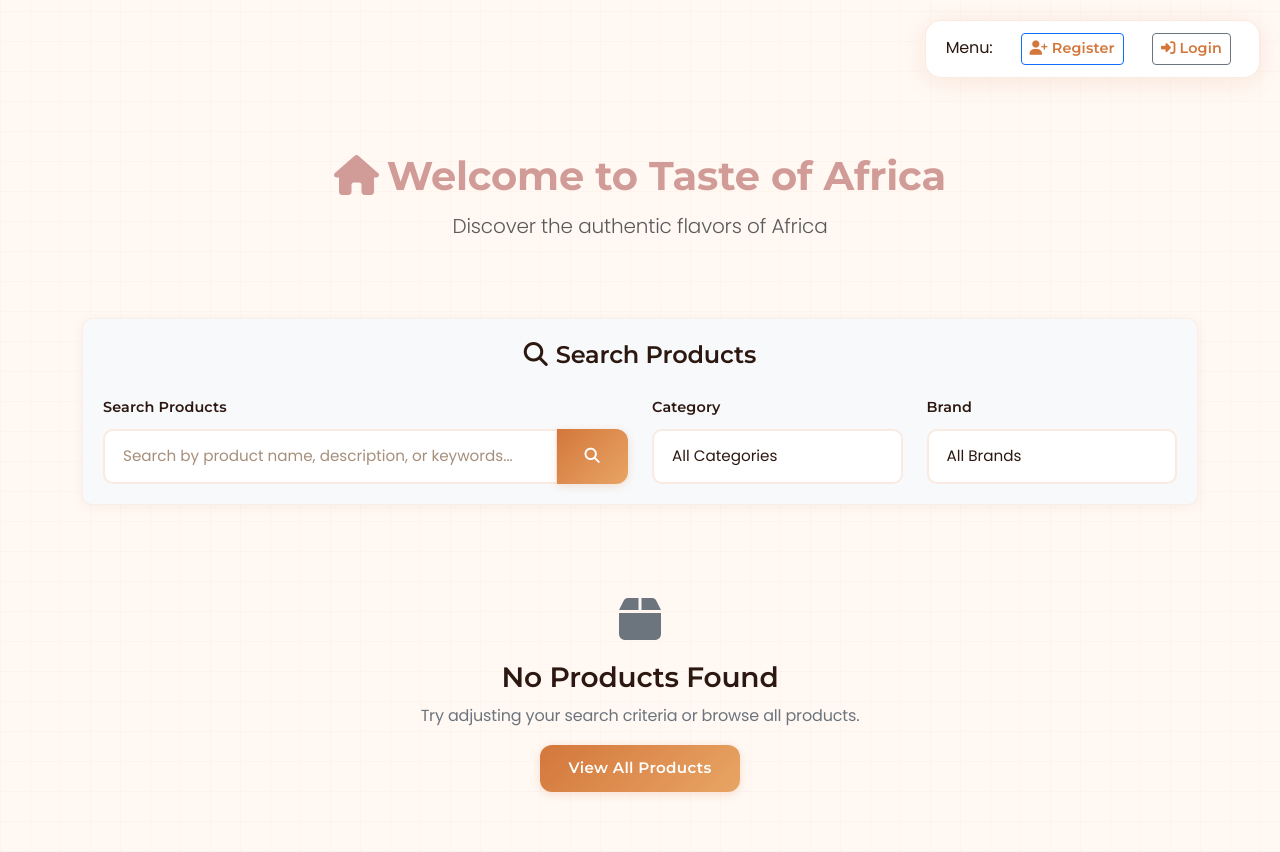
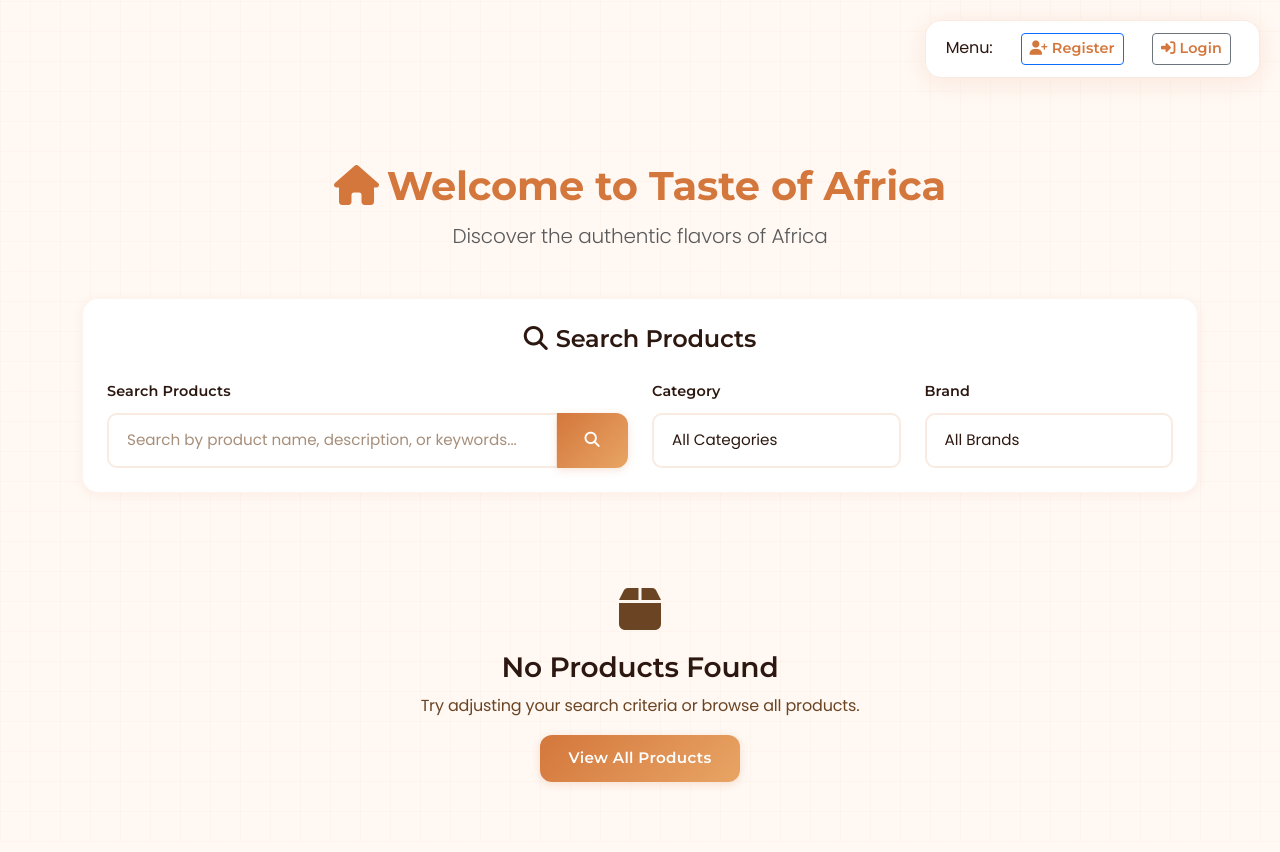
Before and after one commit to ladymargehagan/ECommerceLabs, a PHP site: page / in a window 1280 px wide. After the commit the page ends 788 px from the top, so only its background shows below. Run offline with PHP 8.4, Linux system fonts and the light colour scheme; data that the repository does not hold is empty; some libraries are stand-ins or nearby versions.

Commit message:
ui changes

```diff
--- a/admin/brand.php
+++ b/admin/brand.php
@@ -19,8 +19,8 @@ if ($_SESSION['role'] != 1) {
     <title>Brand Management - Taste of Africa</title>
     <link href="https://cdn.jsdelivr.net/npm/bootstrap@5.3.0/dist/css/bootstrap.min.css" rel="stylesheet">
     <link href="https://cdnjs.cloudflare.com/ajax/libs/font-awesome/6.4.0/css/all.min.css" rel="stylesheet">
-    <link href="../css/main.css" rel="stylesheet">
-    <link href="../css/brand.css" rel="stylesheet">
+    <link href="../css/main.css?v=2.0" rel="stylesheet">
+    <link href="../css/brand.css?v=2.0" rel="stylesheet">
 </head>
 <body>
     <div class="container-fluid">
--- a/admin/dashboard.php
+++ b/admin/dashboard.php
@@ -22,7 +22,7 @@ $user_email = $_SESSION['email'];
     <title>Admin Dashboard - Taste of Africa</title>
     <link href="https://cdn.jsdelivr.net/npm/bootstrap@5.3.0/dist/css/bootstrap.min.css" rel="stylesheet">
     <link href="https://cdnjs.cloudflare.com/ajax/libs/font-awesome/6.4.0/css/all.min.css" rel="stylesheet">
-    <link href="../css/main.css" rel="stylesheet">
+    <link href="../css/main.css?v=2.0" rel="stylesheet">
 </head>
 <body>
     <div class="container-fluid">
--- a/admin/product.php
+++ b/admin/product.php
@@ -19,8 +19,8 @@ if ($_SESSION['role'] != 1) {
     <title>Product Management - Taste of Africa</title>
     <link href="https://cdn.jsdelivr.net/npm/bootstrap@5.3.0/dist/css/bootstrap.min.css" rel="stylesheet">
     <link href="https://cdnjs.cloudflare.com/ajax/libs/font-awesome/6.4.0/css/all.min.css" rel="stylesheet">
-    <link href="../css/main.css" rel="stylesheet">
-    <link href="../css/product.css" rel="stylesheet">
+    <link href="../css/main.css?v=2.0" rel="stylesheet">
+    <link href="../css/product.css?v=2.0" rel="stylesheet">
 </head>
 <body>
     <div class="container-fluid">
--- a/all_product.php
+++ b/all_product.php
@@ -74,7 +74,7 @@ $total_pages = $limit > 0 ? ceil($total_count / $limit) : 0;
     <title>All Products - Taste of Africa</title>
     <link href="https://cdn.jsdelivr.net/npm/bootstrap@5.3.0/dist/css/bootstrap.min.css" rel="stylesheet">
     <link href="https://cdnjs.cloudflare.com/ajax/libs/font-awesome/6.4.0/css/all.min.css" rel="stylesheet">
-    <link href="css/main.css" rel="stylesheet">
+    <link href="css/main.css?v=2.0" rel="stylesheet">
     <link href="css/index.css" rel="stylesheet">
     <style>
         .product-card {
--- a/cart.php
+++ b/cart.php
@@ -43,7 +43,7 @@ $total = $subtotal + $tax;
     <title>Shopping Cart - Taste of Africa</title>
     <link href="https://cdn.jsdelivr.net/npm/bootstrap@5.3.0/dist/css/bootstrap.min.css" rel="stylesheet">
     <link href="https://cdnjs.cloudflare.com/ajax/libs/font-awesome/6.4.0/css/all.min.css" rel="stylesheet">
-    <link href="css/main.css" rel="stylesheet">
+    <link href="css/main.css?v=2.0" rel="stylesheet">
     <link href="css/index.css" rel="stylesheet">
     <style>
         .cart-item {
--- a/checkout.php
+++ b/checkout.php
@@ -42,7 +42,7 @@ $total = $subtotal + $tax;
     <title>Checkout - Taste of Africa</title>
     <link href="https://cdn.jsdelivr.net/npm/bootstrap@5.3.0/dist/css/bootstrap.min.css" rel="stylesheet">
     <link href="https://cdnjs.cloudflare.com/ajax/libs/font-awesome/6.4.0/css/all.min.css" rel="stylesheet">
-    <link href="css/main.css" rel="stylesheet">
+    <link href="css/main.css?v=2.0" rel="stylesheet">
     <link href="css/index.css" rel="stylesheet">
     <style>
         .checkout-item {
--- a/customer/dashboard.php
+++ b/customer/dashboard.php
@@ -24,8 +24,8 @@ if (!isset($_SESSION['user_id'])) {
     <title>Customer Dashboard - Taste of Africa</title>
     <link href="https://cdn.jsdelivr.net/npm/bootstrap@5.3.0/dist/css/bootstrap.min.css" rel="stylesheet">
     <link href="https://cdnjs.cloudflare.com/ajax/libs/font-awesome/6.4.0/css/all.min.css" rel="stylesheet">
-    <link href="../css/main.css" rel="stylesheet">
-    <link href="../css/index.css" rel="stylesheet">
+    <link href="../css/main.css?v=2.0" rel="stylesheet">
+    <link href="../css/index.css?v=2.0" rel="stylesheet">
 </head>
 <body>
     <div class="container" style="padding-top: 120px;">
--- a/index.php
+++ b/index.php
@@ -74,27 +74,14 @@ $total_pages = $limit > 0 ? ceil($total_count / $limit) : 0;
     <title>Welcome - Taste of Africa</title>
     <link href="https://cdn.jsdelivr.net/npm/bootstrap@5.3.0/dist/css/bootstrap.min.css" rel="stylesheet">
     <link href="https://cdnjs.cloudflare.com/ajax/libs/font-awesome/6.4.0/css/all.min.css" rel="stylesheet">
-    <link href="css/main.css" rel="stylesheet">
-    <link href="css/index.css" rel="stylesheet">
+    <link href="css/main.css?v=2.0" rel="stylesheet">
+    <link href="css/index.css?v=2.0" rel="stylesheet">
     <style>
-        .product-card {
-            transition: transform 0.3s ease;
-            height: 100%;
-        }
-        .product-card:hover {
-            transform: translateY(-5px);
-            box-shadow: 0 8px 25px rgba(0,0,0,0.15);
-        }
+        /* Page-specific utility styles only */
         .product-image {
             height: 200px;
             object-fit: cover;
             width: 100%;
-        }
-        .filter-section {
-            background: #f8f9fa;
-            border-radius: 10px;
-            padding: 20px;
-            margin-bottom: 30px;
         }
         .pagination-wrapper {
             display: flex;
@@ -104,25 +91,20 @@ $total_pages = $limit > 0 ? ceil($total_count / $limit) : 0;
         .no-products {
             text-align: center;
             padding: 60px 20px;
-            color: #6c757d;
-        }
-        .product-price {
-            font-size: 1.2em;
-            font-weight: bold;
-            color: #28a745;
+            color: var(--text-muted);
         }
         .product-category, .product-brand {
             font-size: 0.9em;
-            color: #6c757d;
+            color: var(--text-muted);
         }
         .welcome-header {
             text-align: center;
-            padding: 30px 0;
-            margin-bottom: 30px;
+            padding: 40px 0 30px;
         }
         .welcome-header h1 {
-            color: #D19C97;
-            font-weight: bold;
+            font-family: 'Montserrat', sans-serif;
+            color: var(--primary-color);
+            font-weight: 700;
         }
     </style>
 </head>
--- a/login/login.php
+++ b/login/login.php
@@ -7,8 +7,8 @@
     <link href="https://cdn.jsdelivr.net/npm/bootstrap@5.3.0/dist/css/bootstrap.min.css" rel="stylesheet">
     <link href="https://cdnjs.cloudflare.com/ajax/libs/font-awesome/6.4.0/css/all.min.css" rel="stylesheet">
     <link href="https://cdnjs.cloudflare.com/ajax/libs/animate.css/4.1.1/animate.min.css" rel="stylesheet">
-    <link href="../css/main.css" rel="stylesheet">
-    <link href="../css/login.css" rel="stylesheet">
+    <link href="../css/main.css?v=2.0" rel="stylesheet">
+    <link href="../css/login.css?v=2.0" rel="stylesheet">
 </head>
 
 <body>
--- a/login/register.php
+++ b/login/register.php
@@ -7,8 +7,8 @@
     <link href="https://cdn.jsdelivr.net/npm/bootstrap@5.3.0/dist/css/bootstrap.min.css" rel="stylesheet">
     <link href="https://cdnjs.cloudflare.com/ajax/libs/font-awesome/6.4.0/css/all.min.css" rel="stylesheet">
     <link href="https://cdnjs.cloudflare.com/ajax/libs/animate.css/4.1.1/animate.min.css" rel="stylesheet">
-    <link href="../css/main.css" rel="stylesheet">
-    <link href="../css/register.css" rel="stylesheet">
+    <link href="../css/main.css?v=2.0" rel="stylesheet">
+    <link href="../css/register.css?v=2.0" rel="stylesheet">
 </head>
 
 <body>
--- a/product_search_result.php
+++ b/product_search_result.php
@@ -61,7 +61,7 @@ $total_pages = ceil($total_count / $limit);
     <title>Search Results for "<?php echo htmlspecialchars($search_query); ?>" - Taste of Africa</title>
     <link href="https://cdn.jsdelivr.net/npm/bootstrap@5.3.0/dist/css/bootstrap.min.css" rel="stylesheet">
     <link href="https://cdnjs.cloudflare.com/ajax/libs/font-awesome/6.4.0/css/all.min.css" rel="stylesheet">
-    <link href="css/main.css" rel="stylesheet">
+    <link href="css/main.css?v=2.0" rel="stylesheet">
     <link href="css/index.css" rel="stylesheet">
     <style>
         .product-card {
--- a/single_product.php
+++ b/single_product.php
@@ -40,7 +40,7 @@ if (!$product) {
     <title><?php echo htmlspecialchars($product['product_title']); ?> - Taste of Africa</title>
     <link href="https://cdn.jsdelivr.net/npm/bootstrap@5.3.0/dist/css/bootstrap.min.css" rel="stylesheet">
     <link href="https://cdnjs.cloudflare.com/ajax/libs/font-awesome/6.4.0/css/all.min.css" rel="stylesheet">
-    <link href="css/main.css" rel="stylesheet">
+    <link href="css/main.css?v=2.0" rel="stylesheet">
     <link href="css/index.css" rel="stylesheet">
     <style>
         .product-image {
```
Also changed, not shown: admin/category.php (+2 -17 lines), 1 other file.
